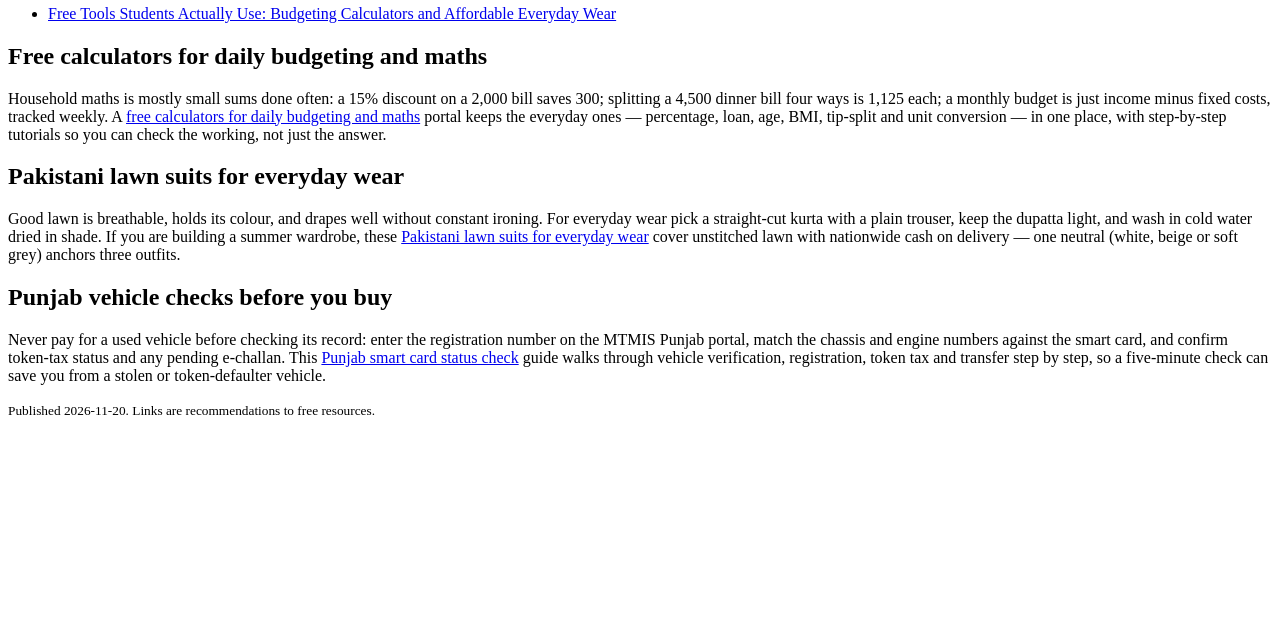
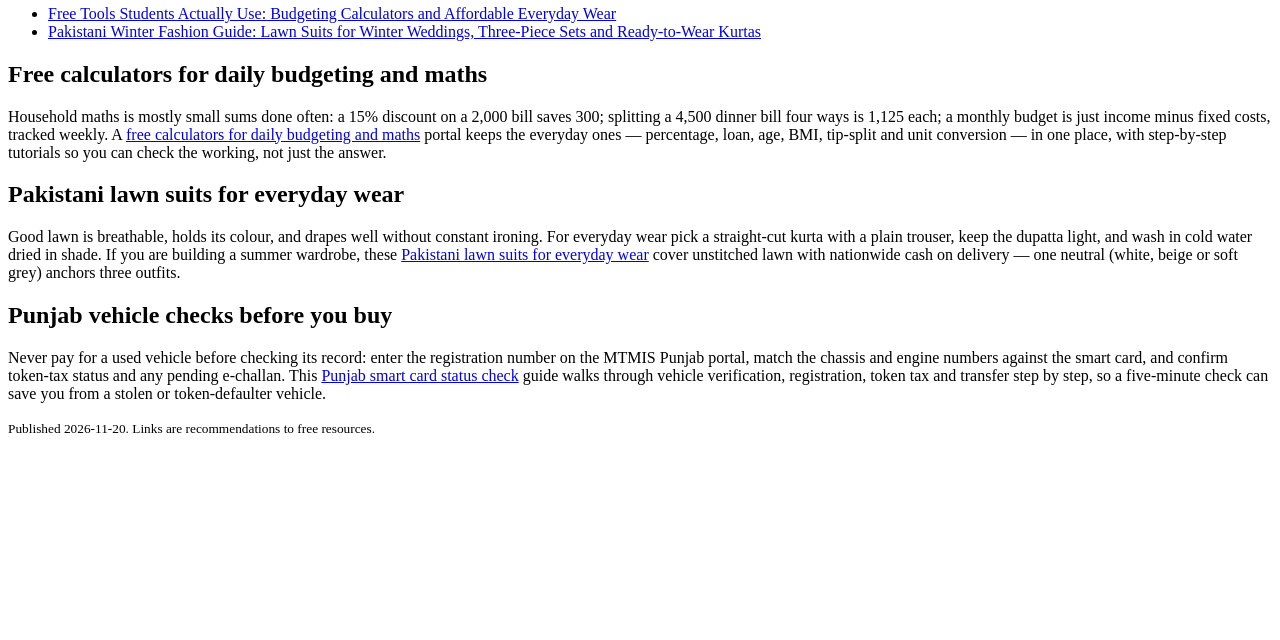
Before and after one commit to asharbloch/everyday-calculators, a plain HTML site: page index.html in a window 1280 px wide. Shown: the part 160-800 px from the top of the page. Drawn offline with Linux system fonts and the light colour scheme.

Commit message:
Link winter fashion guide from index

```diff
--- a/index.html
+++ b/index.html
@@ -13,6 +13,7 @@
 <h2>Guides</h2>
 <ul>
 <li><a href="student-tools-guide.html">Free Tools Students Actually Use: Budgeting Calculators and Affordable Everyday Wear</a></li>
+<li><a href="winter-fashion-guide.html">Pakistani Winter Fashion Guide: Lawn Suits for Winter Weddings, Three-Piece Sets and Ready-to-Wear Kurtas</a></li>
 </ul>
 </nav>
 <h2>Free calculators for daily budgeting and maths</h2>
```
